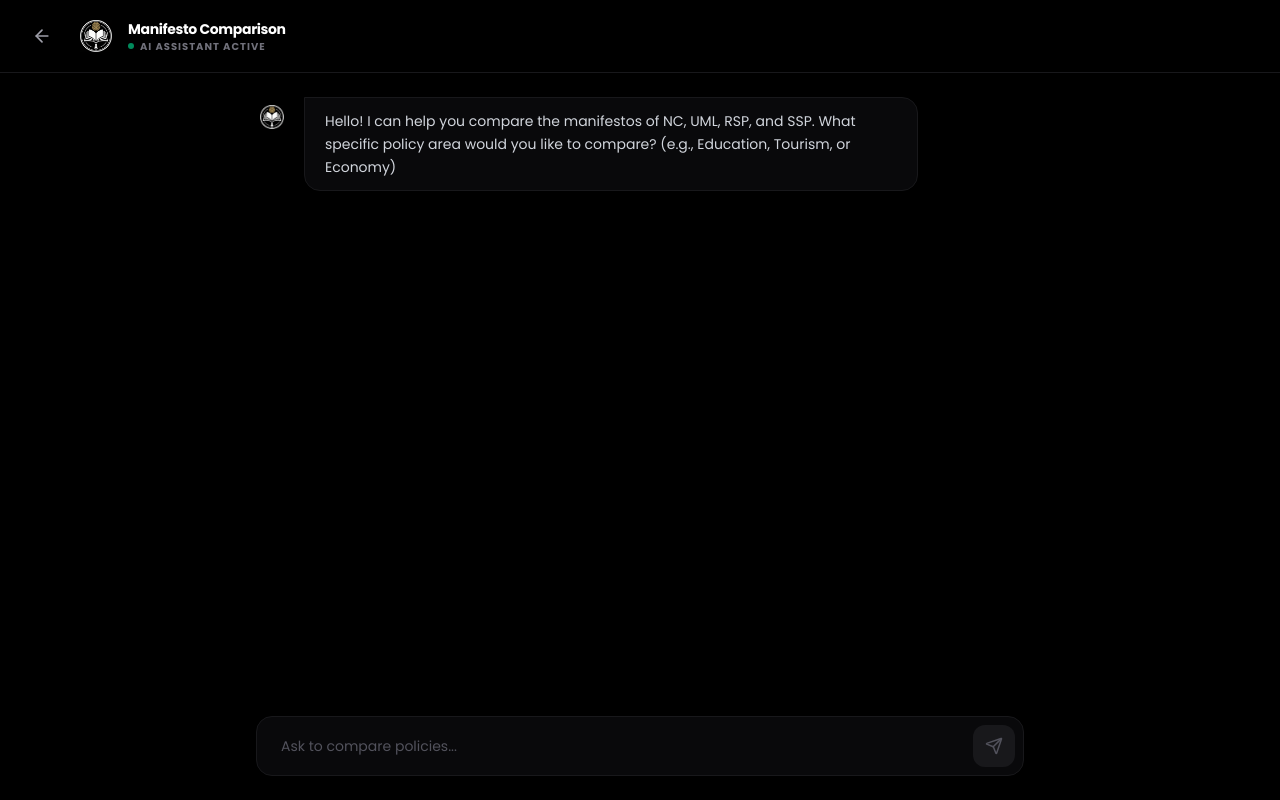
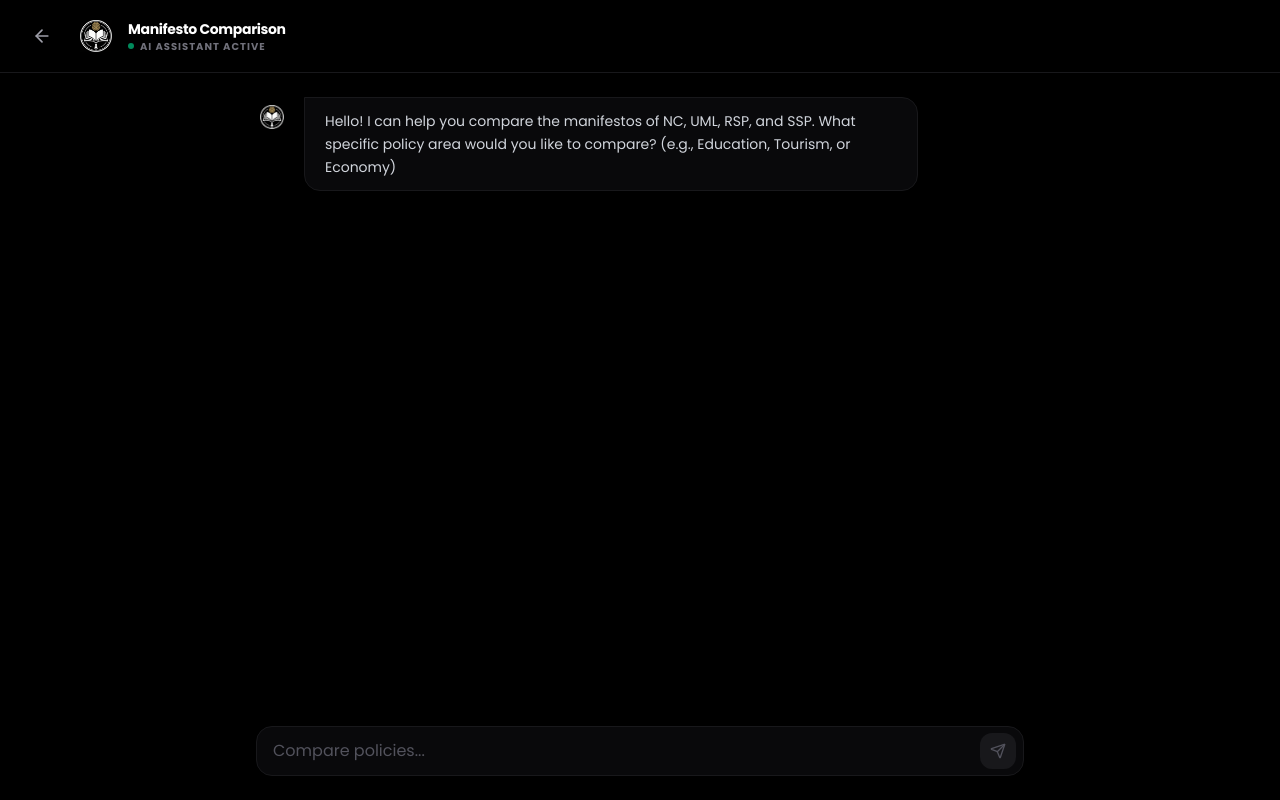
Before and after one commit to subigya-js/manifesto-gpt, a Next.js app: page /chat/compare in a window 1280 px wide. Built offline with nearby package versions, Linux system fonts and the light colour scheme.

Commit message:
refactor: Update chat input area styling and behavior, making it sticky and refining the send button.

```diff
--- a/app/chat/[id]/page.tsx
+++ b/app/chat/[id]/page.tsx
@@ -4,8 +4,7 @@ import { clsx, type ClassValue } from "clsx";
 import { AnimatePresence, motion } from "framer-motion";
 import {
     ArrowLeft,
-    Send,
-    User
+    Send
 } from "lucide-react";
 import Image from "next/image";
 import Link from "next/link";
@@ -285,28 +284,36 @@ export default function ChatPage({ params }: { params: Promise<{ id: string }> }
             </main>
 
             {/* Input Area */}
-            <footer className="p-6 bg-black">
-                <div className="max-w-3xl mx-auto relative group">
-                    <div className="relative flex items-center gap-2 bg-zinc-950 border border-zinc-900 focus-within:border-zinc-700 rounded-2xl p-2 transition-all">
+            <footer className="p-3 sm:p-6 bg-black sticky bottom-0 z-50">
+                <div className="max-w-3xl mx-auto">
+                    <div className="relative">
+
                         <input
                             type="text"
                             value={input}
                             onChange={(e) => setInput(e.target.value)}
-                            onKeyPress={(e) => e.key === "Enter" && handleSend()}
-                            placeholder={isCompare ? "Ask to compare policies..." : `Ask about ${party.name} manifesto...`}
-                            className="flex-1 bg-transparent border-none focus:ring-0 text-sm px-4 py-2 placeholder:text-zinc-600 outline-none"
+                            onKeyDown={(e) => e.key === "Enter" && handleSend()}
+                            placeholder={
+                                isCompare
+                                    ? "Compare policies..."
+                                    : `Ask about ${party.name}...`
+                            }
+                            className="w-full bg-zinc-950 border border-zinc-900 focus:border-zinc-700 rounded-2xl
+                   text-sm sm:text-base px-4 py-3 pr-12 outline-none placeholder:text-zinc-600"
                         />
+
                         <button
                             onClick={handleSend}
-                            disabled={!input.trim()}
+                            disabled={!input.trim() || isTyping}
                             className={cn(
-                                "p-3 rounded-xl transition-all duration-300",
-                                input.trim()
-                                    ? "bg-white text-black hover:scale-105 active:scale-95 shadow-lg shadow-white/5"
-                                    : "bg-zinc-900 text-zinc-600"
+                                "absolute right-2 top-1/2 -translate-y-1/2",
+                                "w-9 h-9 flex items-center justify-center rounded-xl transition-all",
+                                (!input.trim() || isTyping)
+                                    ? "bg-zinc-900 text-zinc-600 cursor-not-allowed"
+                                    : "bg-white text-black active:scale-95"
                             )}
                         >
-                            <Send size={18} />
+                            <Send size={16} />
                         </button>
                     </div>
                 </div>
```
